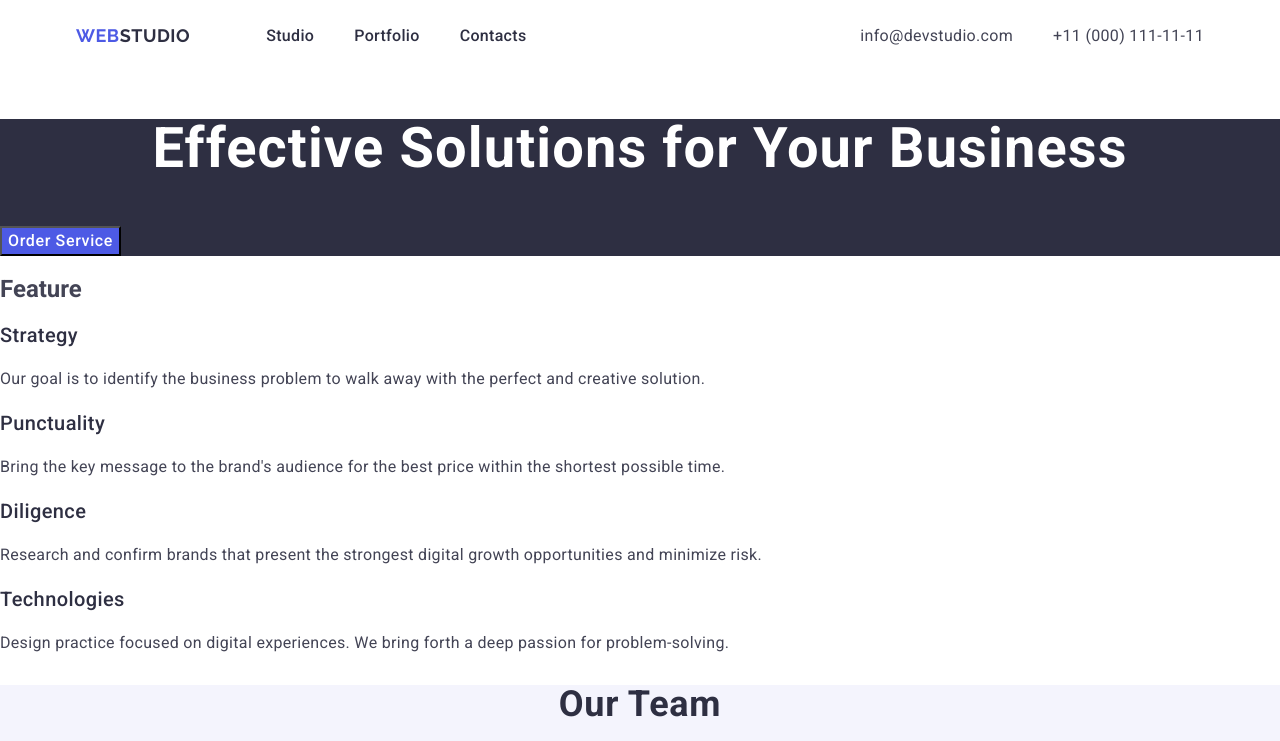
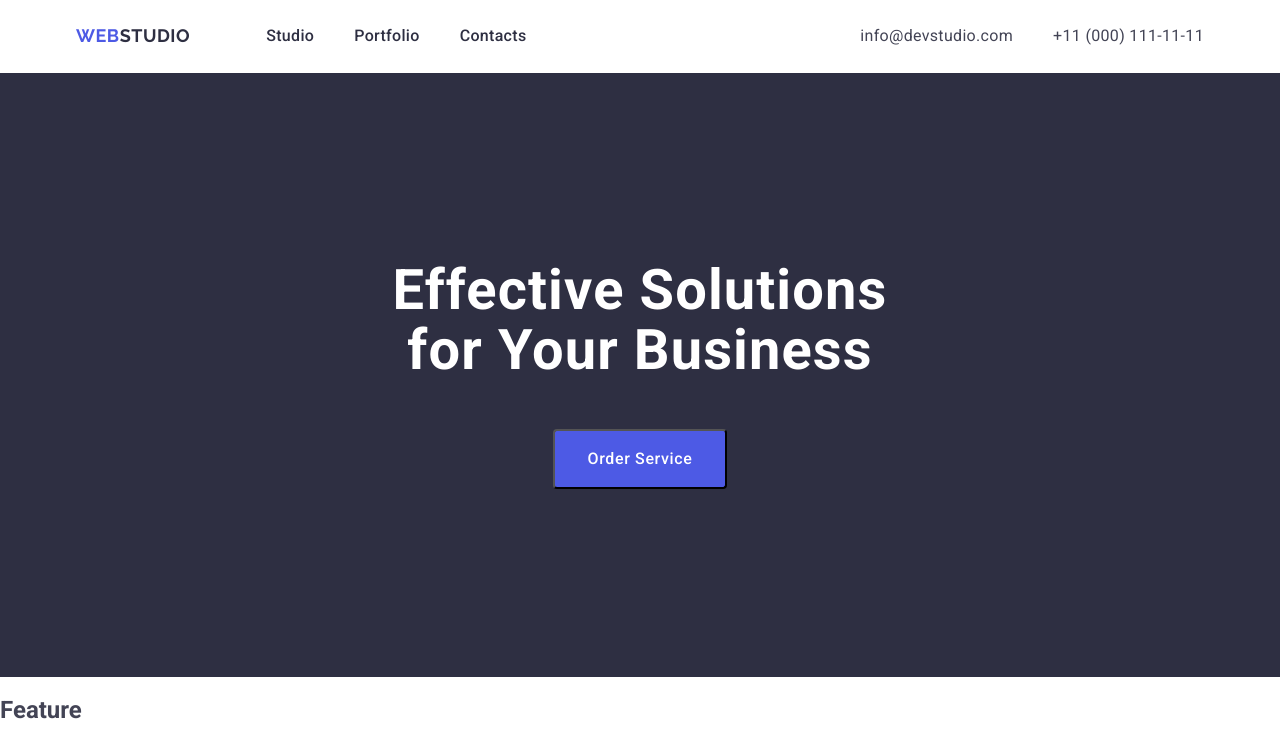
Before and after one commit to abysswaler/goit-markup-hw-03, a plain HTML site: page index.html in a window 1280 px wide. Shown: the top 741 px of the page. Drawn offline with nearby package versions, Linux system fonts and the light colour scheme.

Commit message:
container-hero

```diff
--- a/css/styles.css
+++ b/css/styles.css
@@ -44,6 +44,12 @@ a {
 
 .header-container {
   display: flex;
+  align-items: center;
+}
+
+.container-hero {
+  display: flex;
+  flex-direction: column;
   align-items: center;
 }
 
@@ -123,6 +129,8 @@ a {
   letter-spacing: 0.02em;
   text-align: center;
   color: #fff;
+  margin-top: 188px;
+  margin-bottom: 48px;
 }
 
 .hero-button {
@@ -134,6 +142,11 @@ a {
   letter-spacing: 0.04em;
   color: #fff;
   cursor: pointer;
+  border-radius: 4px;
+  padding: 16px 32px;
+  margin-bottom: 188px;
+  max-width: 100%;
+  display: block;
 }
 
 .hero-button:hover,
--- a/index.html
+++ b/index.html
@@ -66,8 +66,13 @@
     <main class="main-content">
       <!-- Section 1 -->
       <section class="hero">
-        <h1 class="hero-title">Effective Solutions for Your Business</h1>
-        <button type="button" class="hero-button">Order Service</button>
+        <div class="container container-hero">
+          <h1 class="hero-title">
+            Effective Solutions <br />
+            for Your Business
+          </h1>
+          <button type="button" class="hero-button">Order Service</button>
+        </div>
       </section>
 
       <!-- Section 2 -->
```
